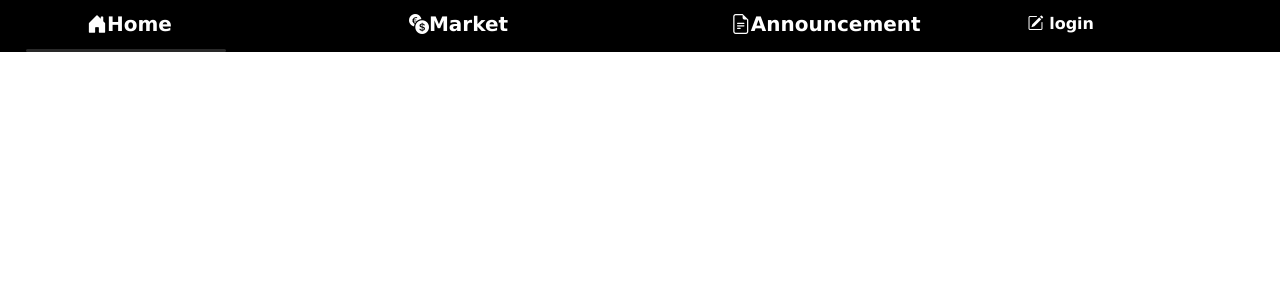
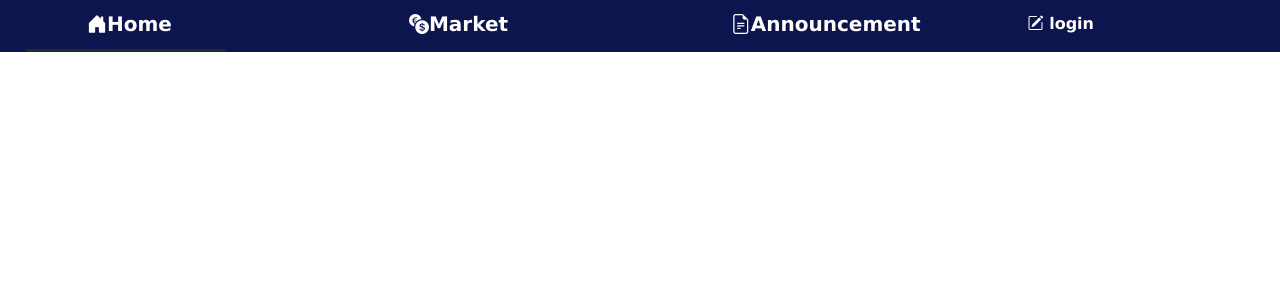
Before and after one commit to Shinoo17/BitMeta, a PHP site: page /nav-edit.php in a window 1280 px wide. Shown: the top 300 px of the page. Run offline with PHP 8.4, Linux system fonts and the light colour scheme.

Commit message:
nav-edit-V2

```diff
--- a/nav-edit.php
+++ b/nav-edit.php
@@ -15,7 +15,7 @@ if(!isset($_SESSION["id"]))
 {?>
 
     <link rel="stylesheet" href="nav.css">
-    <nav class="navbar navbar-expand navbar-light" style="background-color: #000000">
+    <nav class="navbar navbar-expand navbar-light" style="background-color: #0d154e">
         <div class="container-fluid">
             <a class="navbar-brand text-white" href="index.php"><i class="bi bi-house-door-fill"></i>Home</a>
             <a class="navbar-brand text-white" href="market.php"><i class="bi bi-currency-exchange"></i>Market</a>
```
